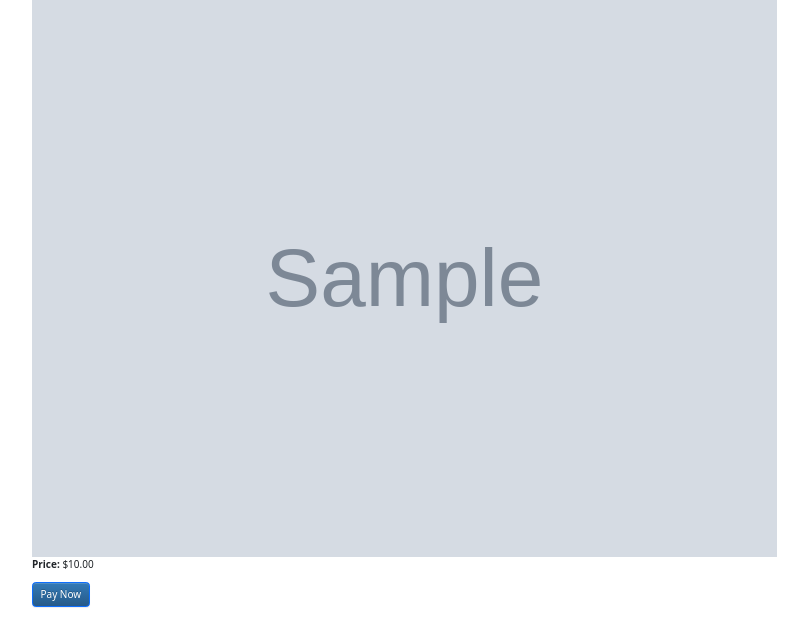
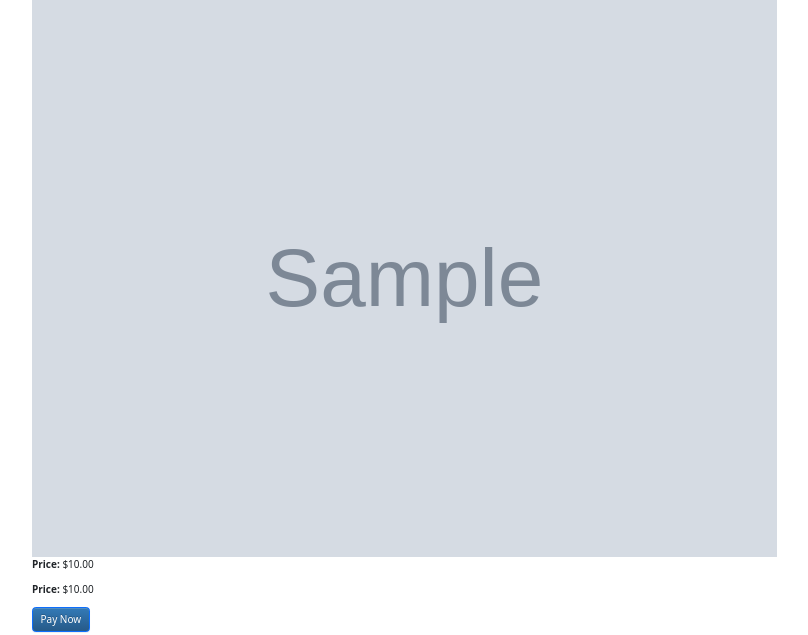
Before and after one commit to alexmakwave/my-first-blog, a Django app: page /product/1/ in a window 1280 px wide. Shown: the part 165-800 px from the top of the page, without its empty margins (53-861 px from the left). Run offline with Django 4.2, Linux system fonts and the light colour scheme; tables that the repository leaves empty hold one stand-in row (values such as "Sample post"); grey boxes marked "Sample" are stand-in pictures; some libraries are stand-ins or nearby versions.

Commit message:
Update product_detail.html

```diff
--- a/blog/templates/shop/product_detail.html
+++ b/blog/templates/shop/product_detail.html
@@ -6,6 +6,7 @@
         <h1>{{ product.name }}</h1>
         <p>{{ post.description|linebreaksbr }}</p>
         <img src="{{ product.image.url }}" class="card-img-top" alt="{{ product.name }}">
+         <p class="card-text"><strong>Price:</strong> ${{ product.price }}</p>
         <p class="card-text"><strong>Price:</strong> ${{ product.price }}</p>
         <a href="#" class="btn btn-primary">Pay Now</a>
     </div>
```
